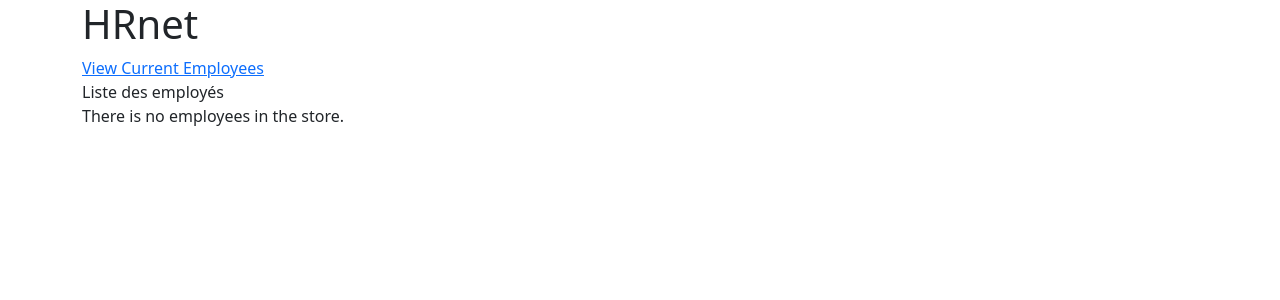
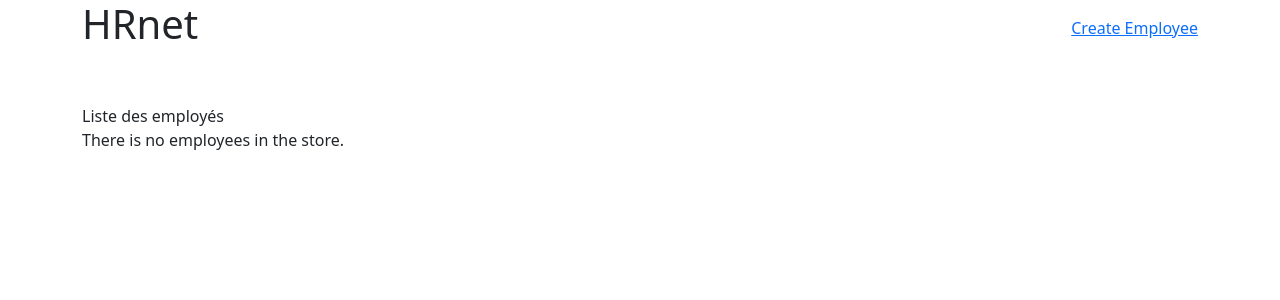
Before and after one commit to Clement-Pivot/HRNet, a React (Vite) app: page /employee-list in a window 1280 px wide. Shown: the top 300 px of the page. Built offline with nearby package versions, Linux system fonts and the light colour scheme.

Commit message:
feat: change link and title when changing page ✨

```diff
--- a/index.html
+++ b/index.html
@@ -3,7 +3,6 @@
   <head>
     <meta charset="UTF-8" />
     <meta name="viewport" content="width=device-width, initial-scale=1.0" />
-    <title>HRNet</title>
   </head>
   <body>
     <div id="root" class="container"></div>
--- a/src/components/Header/index.tsx
+++ b/src/components/Header/index.tsx
@@ -1,10 +1,23 @@
-import { Link } from 'react-router-dom'
+import { Nav } from 'react-bootstrap'
+import { Link, useLocation } from 'react-router-dom'
 
 export default function Header() {
+  const location = useLocation()
+
   return (
-    <>
+    <Nav className="justify-content-between align-items-center mb-5">
       <h1>HRnet</h1>
-      <Link to="/employee-list">View Current Employees</Link>
-    </>
+      {location.pathname == '/' ? (
+        <>
+          <Link to="/employee-list">View Current Employees</Link>
+          <title>HRnet - Create Employee</title>
+        </>
+      ) : (
+        <>
+          <Link to="/">Create Employee</Link>
+          <title>HRnet - Employees List</title>
+        </>
+      )}
+    </Nav>
   )
 }
```
